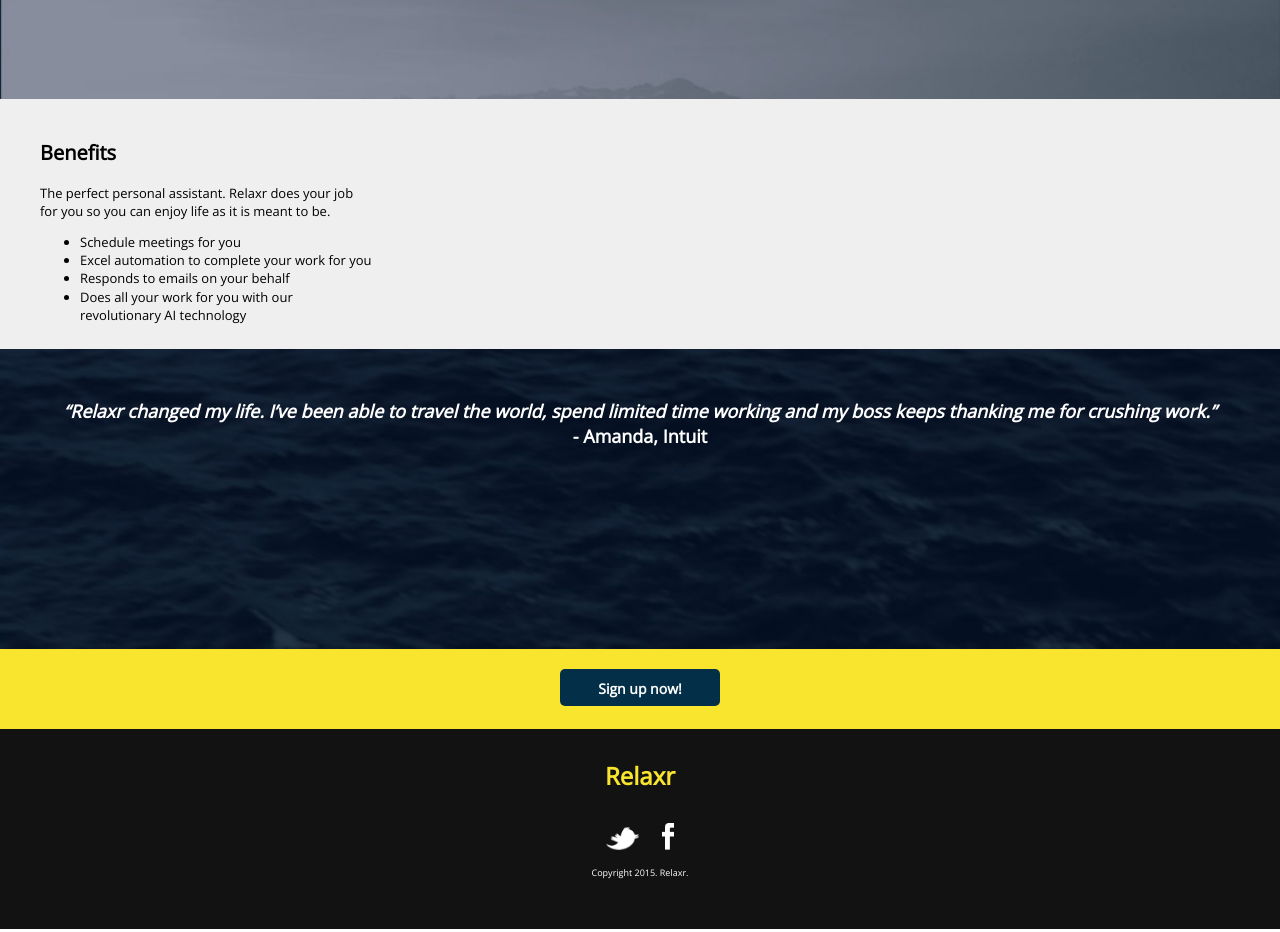
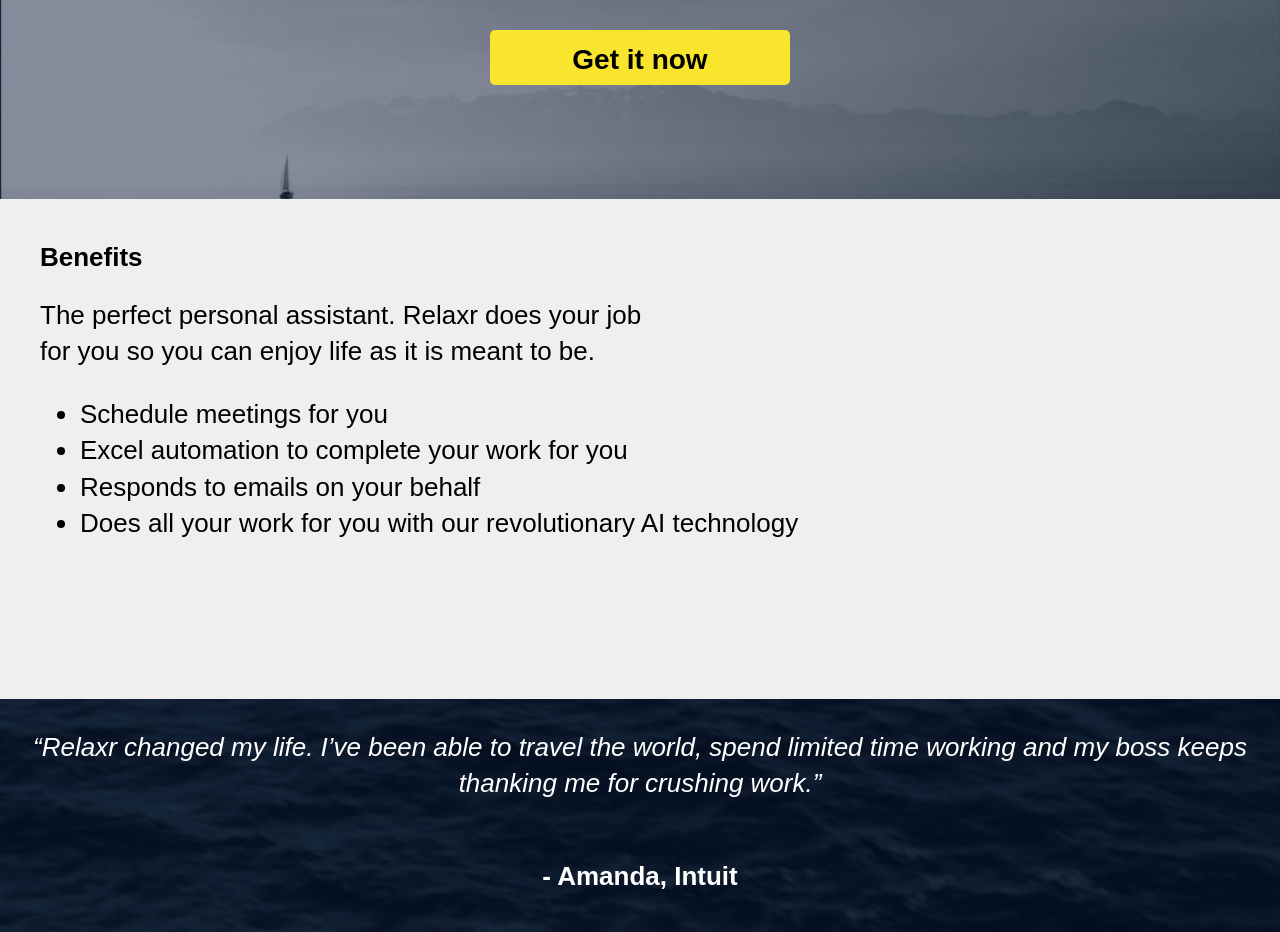
Before and after one commit to PariBilimoria/ga-fewd-19-assignment-2, a plain HTML site: page starter-code/index.html in a window 1280 px wide. Shown: the part 201-1133 px from the top of the page. Drawn offline with nearby package versions, Linux system fonts and the light colour scheme.

Commit message:
Fourth commit

```diff
--- a/starter-code/css/style.css
+++ b/starter-code/css/style.css
@@ -57,9 +57,8 @@ Developer @GA in NYC
 
 body {
     color: #000;
-    font-size: 12px;
     line-height: 1.4;
-    font-family: 'Open Sans', sans-serif;
+    font-size: 26px;
 }
 
 
@@ -81,7 +80,7 @@ html {
 }
 
 header {
-    height: 300px;
+    height: 400px;
     background: url(../images/header_bg.jpg) no-repeat center top rgb(134, 141, 157);
     background-size: cover;
     padding: 60px;
@@ -91,13 +90,13 @@ header {
 .button1 {
     color: black;
     text-decoration: none;
-    font-size: 14px;
-    font-weight: bolder;
+    font-size: 28px;
+    font-weight: 800;
     border: 1px;
     border-radius: 5px;
     background: #f9e42e;
-    height: 37px;
-    width: 160px;
+    height: 55px;
+    width: 300px;
     padding: 10px;
     text-align: center;
     display: block;
@@ -109,7 +108,7 @@ header a {
 }
 
 .container2 {
-    height: 250px;
+    height: 500px;
     background-color: #f0efef;
     padding: 40px;
 }
@@ -121,7 +120,7 @@ header a {
 }
 
 .container4 {
-    height: 80px;
+    height: 95px;
     background-color: #f9e42e;
     padding: 20px;
 
@@ -135,13 +134,13 @@ header a {
 .button2 {
     color: white;
     text-decoration: none;
-    font-size: 14px;
-    font-weight: bolder;
+    font-size: 24px;
+    font-weight: 800;
     border: 1px;
     border-radius: 5px;
     background: #033048;
-    height: 37px;
-    width: 160px;
+    height: 55px;
+    width: 300px;
     padding: 10px;
     text-align: center;
     display: block;
@@ -151,22 +150,22 @@ header a {
 
 footer {
     background: #121212;
-    height: 200px;
+    height: 300px;
     clear: both;
     margin-top: 0px;
     text-align: center;
 }
 
 h1 {
-    font-size: 24px;
+    font-size: 48px;
     color: white;
-    font-weight: bolder;
+    font-weight: 800;
 }
 
 h2 {
-    font-size: 24px;
+    font-size: 40px;
     margin-top: 0;
-    font-weight: bold;
+    font-weight: 600;
 }
 
 .gpom {
@@ -175,14 +174,14 @@ h2 {
 }
 
 .benefits {
-    font-size: 20px;
+    font-size: 26px;
     color: black;
     text-align: left;
+    font-weight: 800;
 }
 
 
 p {
-    font-size: 13px;
     color: white;
     margin-top: 0;
     font-weight: lighter;
@@ -194,16 +193,23 @@ p {
 
 .quote {
     text-align: center;
-    padding: 50px;
-    font-size: 18px;
+    padding: 30px;
+    font-size: 26px;
     font-style: italic;
-    font-weight: bold;
+    font-weight: 300;
 }
 
 .footertxt {
-    font-size: 13px;
+    font-size: 18px;
     font-family: Open Sans;
     color: white;
+}
+
+.amanda {
+    text-align: center;
+    font-size: 26px;
+    font-weight: 600;
+
 }
 
 img {
@@ -238,7 +244,7 @@ footer h2 {
 li {
     list-style: disc;
     font-weight: lighter;
-    font-size: 13px;
+
 }
 
 nav {
@@ -248,8 +254,9 @@ nav {
 small {
     text-align: center;
     color: white;
-    font-size: 9px;
+    font-size: 18px;
     padding: 50px;
+    font-weight: 600;
 }
 
 .container {
--- a/starter-code/index.html
+++ b/starter-code/index.html
@@ -35,13 +35,13 @@
             <li>Schedule meetings for you</li>
             <li>Excel automation to complete your work for you</li>
             <li>Responds to emails on your behalf</li>
-            <li>Does all your work for you with our <br>revolutionary AI technology</li>
+            <li>Does all your work for you with our revolutionary AI technology</li>
         </ul>
     </div>
 
     <div class="container3">
-        <p class="quote">“Relaxr changed my life. I’ve been able to travel the world, spend limited time working and my boss keeps thanking me for crushing work.” </br>
-            <strong>- Amanda, Intuit</strong></p>
+        <p class="quote">“Relaxr changed my life. I’ve been able to travel the world, spend limited time working and my boss keeps thanking me for crushing work.”</p>
+        <p class="amanda">- Amanda, Intuit</p>
 
     </div>
 
@@ -59,7 +59,6 @@
         </nav>
         <small>Copyright 2015. Relaxr.</small>
     </footer>
-    </div>
     <!-- #container -->
 </body>
 
```
